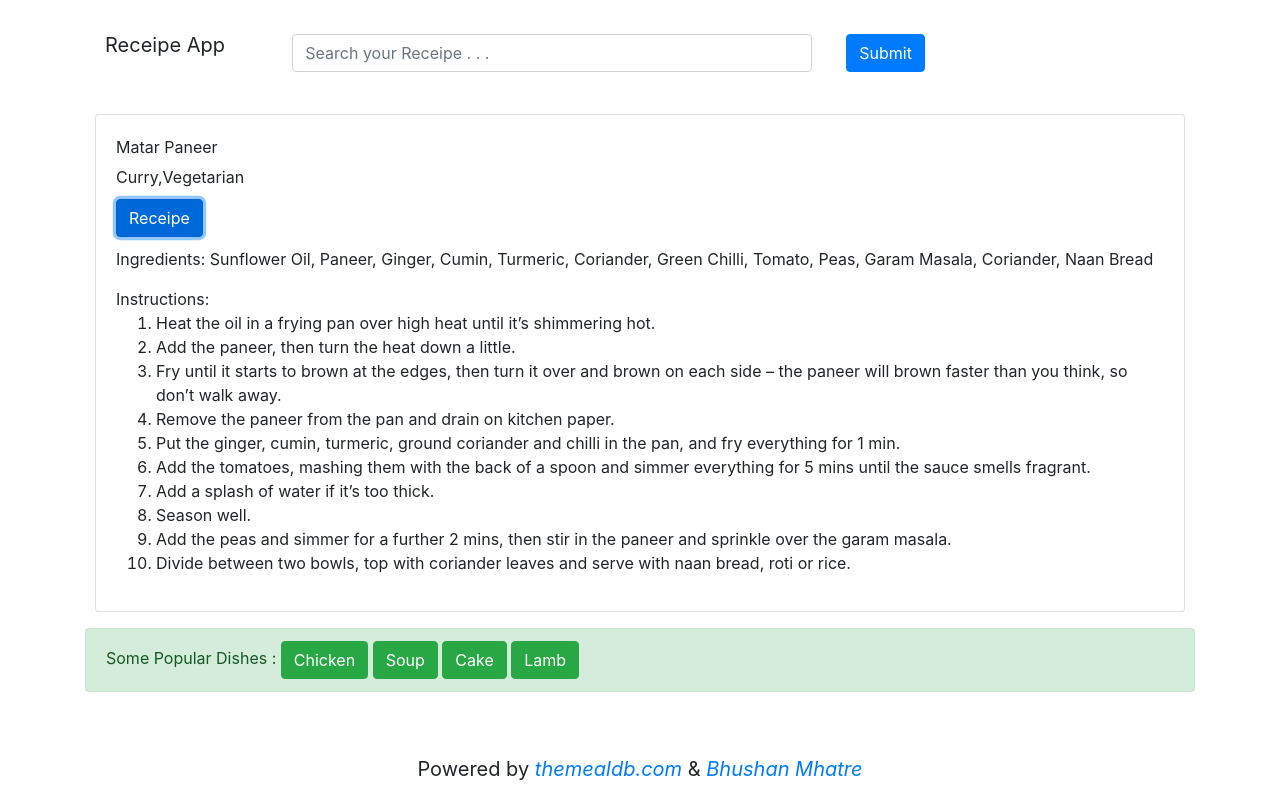
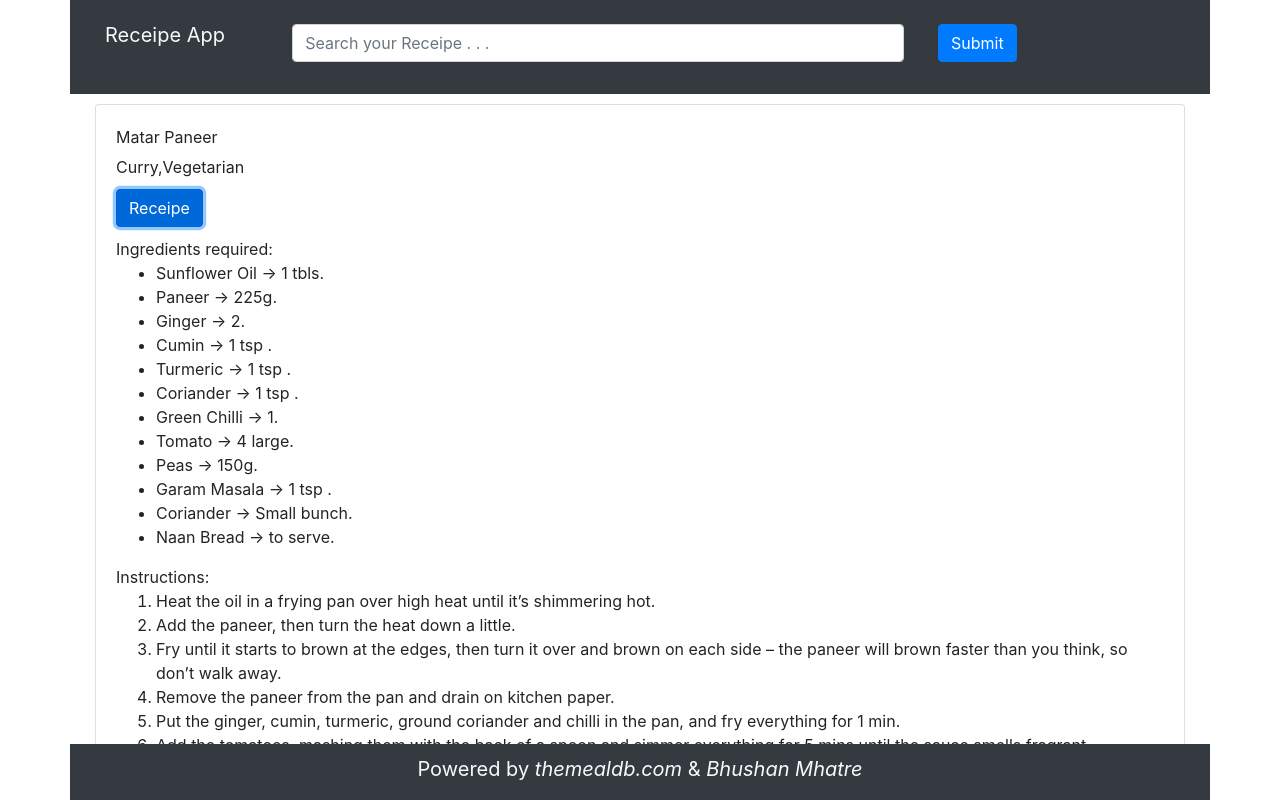
Before and after one commit to thebhushanmhatre/food-recipe-app, a React (Create React App) app: page / in a window 1280 px wide. Both pictures are taken after a click on the button "Receipe". Shown: the top 800 px of the page. Built offline with nearby package versions, Linux system fonts and the light colour scheme.

Commit message:
Adding Some Styling and Ingredients Quantity

```diff
--- a/src/components/DisplayItems.js
+++ b/src/components/DisplayItems.js
@@ -23,8 +23,13 @@ function RenderItem({item}){
   const getElements = (item) => {
     let nums = Array.from(Array(20).keys())
     let elements = []
-    nums.map(i => elements.push(item['strIngredient'+ (i+1)]))
-    return [...elements.filter(x=>x)].join(', ')
+    nums.map(i => {
+      let element = item['strIngredient'+ (i+1)]
+      let quantity = item['strMeasure'+ (i+1)]
+      if(element)
+        elements.push(element + " -> "+ quantity)
+    })
+    return [...elements.filter(x=>x)].map(p=><li>{p}.</li>)
   }
 
   const getSteps = (item) => {
@@ -39,7 +44,7 @@ function RenderItem({item}){
         <CardSubtitle>{item.strTags}</CardSubtitle>
       <Button color="primary" onClick={toggle} style={{ marginTop: 10, marginBottom: 10}}>Receipe</Button>
         <Collapse isOpen={isOpen}>
-          <CardText>Ingredients: {getElements(item)}</CardText>
+          <CardText>Ingredients required: <ul>{getElements(item)}</ul></CardText>
           <CardText>Instructions: <ol>{getSteps(item)}</ol></CardText>
         </Collapse>
       </CardBody>
--- a/src/components/Footer.js
+++ b/src/components/Footer.js
@@ -2,10 +2,10 @@ import React from 'react'
 
 export default function Footer(){
   return (
-    <div className='fixed-bottom container' style={{textAlign: 'center'}} >
+    <div className='fixed-bottom container bg-dark text-light' style={{textAlign: 'center', paddingTop:10}} >
       <p style={{fontSize:20}}>Powered by
-        <i> <a href="https://www.themealdb.com/api.php">themealdb.com</a> </i>
-      & <i> <a href="https://thebhushanmhatre.herokuapp.com/">Bhushan Mhatre</a></i>
+        <i> <a  className="text-light" href="https://www.themealdb.com/api.php">themealdb.com</a> </i>
+      & <i> <a  className="text-light" href="https://thebhushanmhatre.herokuapp.com/">Bhushan Mhatre</a></i>
       </p>
     </div>
   )
--- a/src/components/InputForm.js
+++ b/src/components/InputForm.js
@@ -8,15 +8,15 @@ export default function InputForm(props){
     }
   }
   return (
-    <Row style={{padding: 20, marginTop:10, alignItems:'center'}}>
+    <Row className="bg-dark text-light" style={{padding: 20, alignItems:'center'}}>
       <Col sm='12' md='3' lg='2' className='mr-1 mb-2'>
         <p style={{fontSize:20}}>Receipe App</p>
       </Col>
-      <Col sm='12' md='5' lg='6' className='mr-1 mb-2'>
+      <Col sm='12' md='6' lg='7' className='mr-1 mb-2'>
         <Input autoFocus={true} type="name" name="receipename" id="receipename"
          placeholder="Search your Receipe . . ." onKeyPress={onKeyPress} />
       </Col>
-      <Col sm='12' md='3' lg='2' className='mr-1 mb-2'>
+      <Col sm='12' md='2' lg='1' className='mr-1 mb-2'>
         <Button type="submit" color="primary" onClick={props.getDish}>Submit</Button>
       </Col>
     </Row>
--- a/src/components/PopularItems.js
+++ b/src/components/PopularItems.js
@@ -3,11 +3,11 @@ import {Button, Alert} from 'reactstrap'
 
 export default function PopularItems(props){
   let popular_items = ['Chicken', 'Soup', 'Cake', 'Lamb'].map(item=>{
-    return <> <Button type="submit" color="success"
-      onClick={i => props.getPopularDish(item)}> {item} </Button>{' '}</>
+    return <Button type="submit" color="success" className="m-1"
+      onClick={i => props.getPopularDish(item)}> {item} </Button>
   })
 
   return(
-    <Alert color="success">Some Popular Dishes : {popular_items}</Alert>
+    <Alert color="success" style={{marginBottom: 70}}>Some Popular Dishes : {popular_items}</Alert>
   )
 }
```
